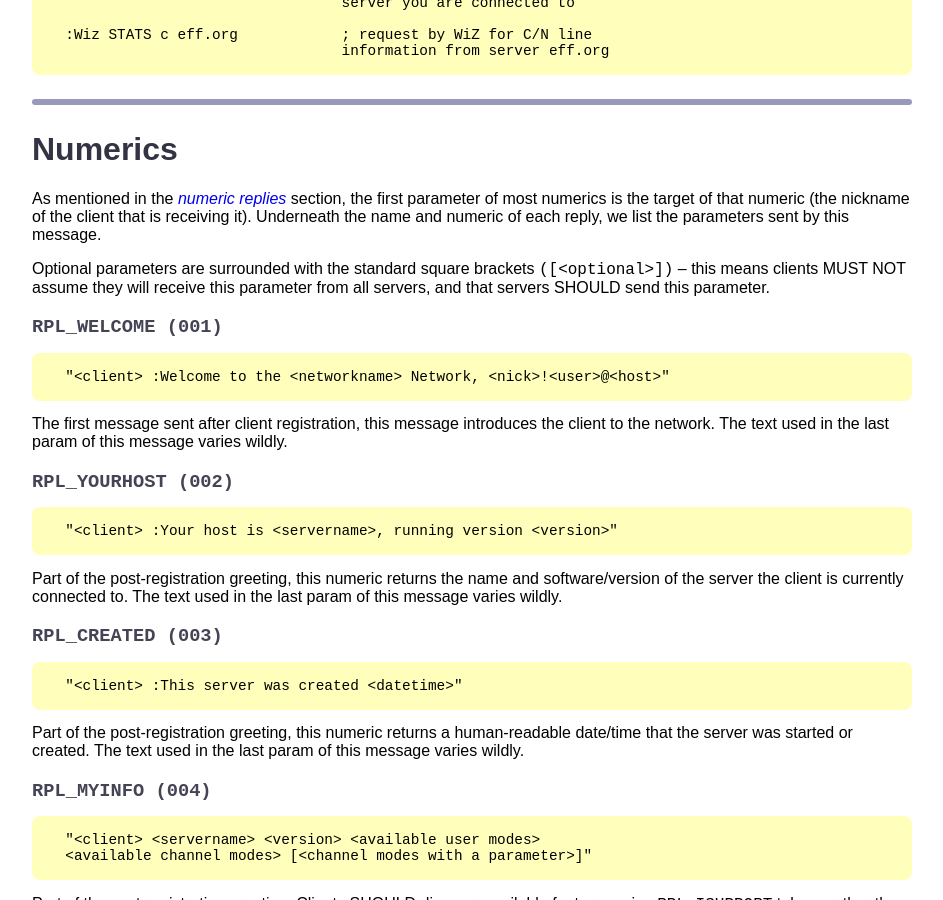
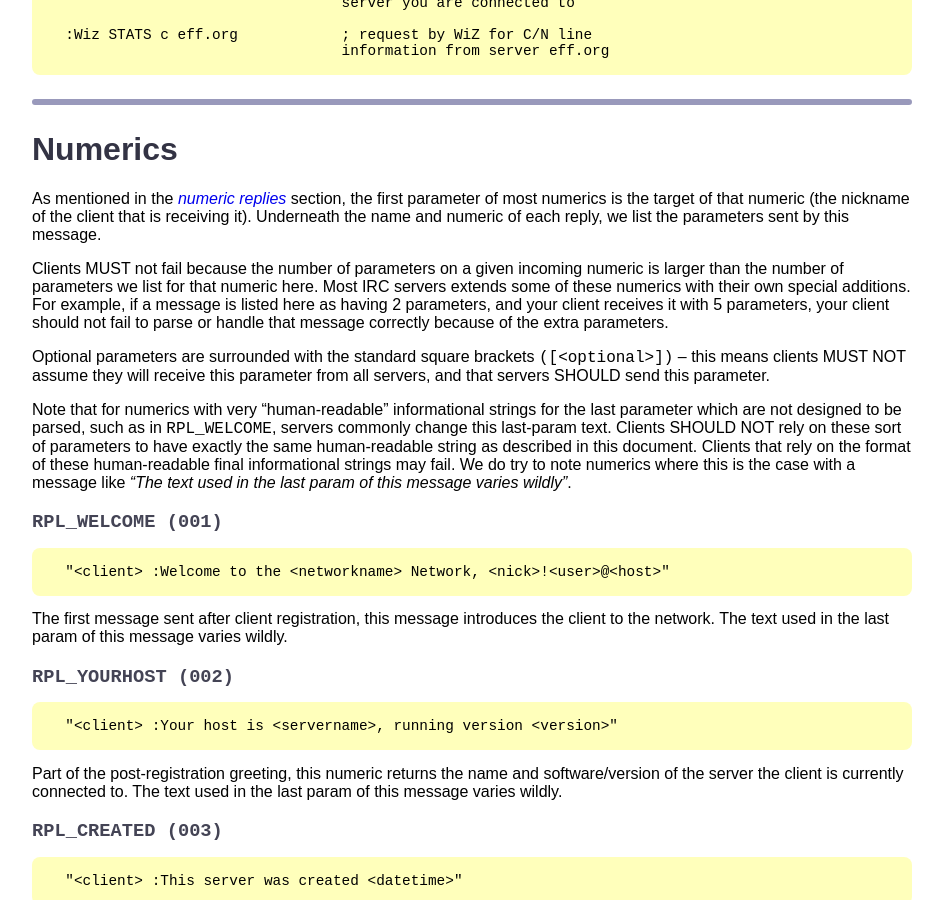
Before and after one commit to ircdocs/modern-irc, a Jekyll site: the page built from index.md, in a window 1280 px wide and 900 px high, scrolled down 14842 px. Shown: the whole window, without its empty margins (168-1111 px from the left). Built offline with Jekyll 4.4.1, drawn with Linux system fonts in a browser that asks for light colours.

Commit message:
Add numerics comments

```diff
--- a/index.md
+++ b/index.md
@@ -651,7 +651,12 @@ Examples:
 
 As mentioned in the [numeric replies](#numeric-replies) section, the first parameter of most numerics is the target of that numeric (the nickname of the client that is receiving it). Underneath the name and numeric of each reply, we list the parameters sent by this message.
 
+Clients MUST not fail because the number of parameters on a given incoming numeric is larger than the number of parameters we list for that numeric here. Most IRC servers extends some of these numerics with their own special additions. For example, if a message is listed here as having 2 parameters, and your client receives it with 5 parameters, your client should not fail to parse or handle that message correctly because of the extra parameters.
+
 Optional parameters are surrounded with the standard square brackets `([<optional>])` -- this means clients MUST NOT assume they will receive this parameter from all servers, and that servers SHOULD send this parameter.
+
+Note that for numerics with very "human-readable" informational strings for the last parameter which are not designed to be parsed, such as in `RPL_WELCOME`, servers commonly change this last-param text. Clients SHOULD NOT rely on these sort of parameters to have exactly the same human-readable string as described in this document. Clients that rely on the format of these human-readable final informational strings may fail.
+We do try to note numerics where this is the case with a message like *"The text used in the last param of this message varies wildly"*.
 
 ### `RPL_WELCOME (001)`
 
```
